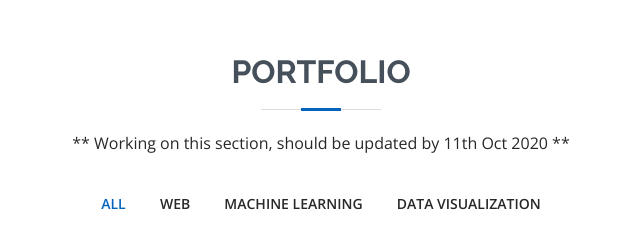
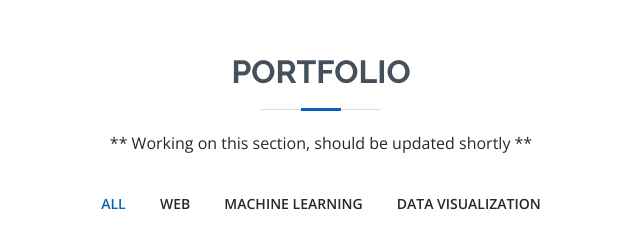
Before and after one commit to sushantdesh/sushantdesh.github.io, a plain HTML site: page index.html in a window 1280 px wide. Shown: the part 3200-3440 px from the top of the page, 369-1009 px from the left. Drawn offline with nearby package versions, Linux system fonts and the light colour scheme.

Commit message:
Update index.html

```diff
--- a/index.html
+++ b/index.html
@@ -290,7 +290,7 @@
 
         <div class="section-title">
           <h2>Portfolio</h2>
-          <p> ** Working on this section, should be updated by 11th Oct 2020 ** </p>
+          <p> ** Working on this section, should be updated shortly ** </p>
        </div>
 
         <div class="row">
```
